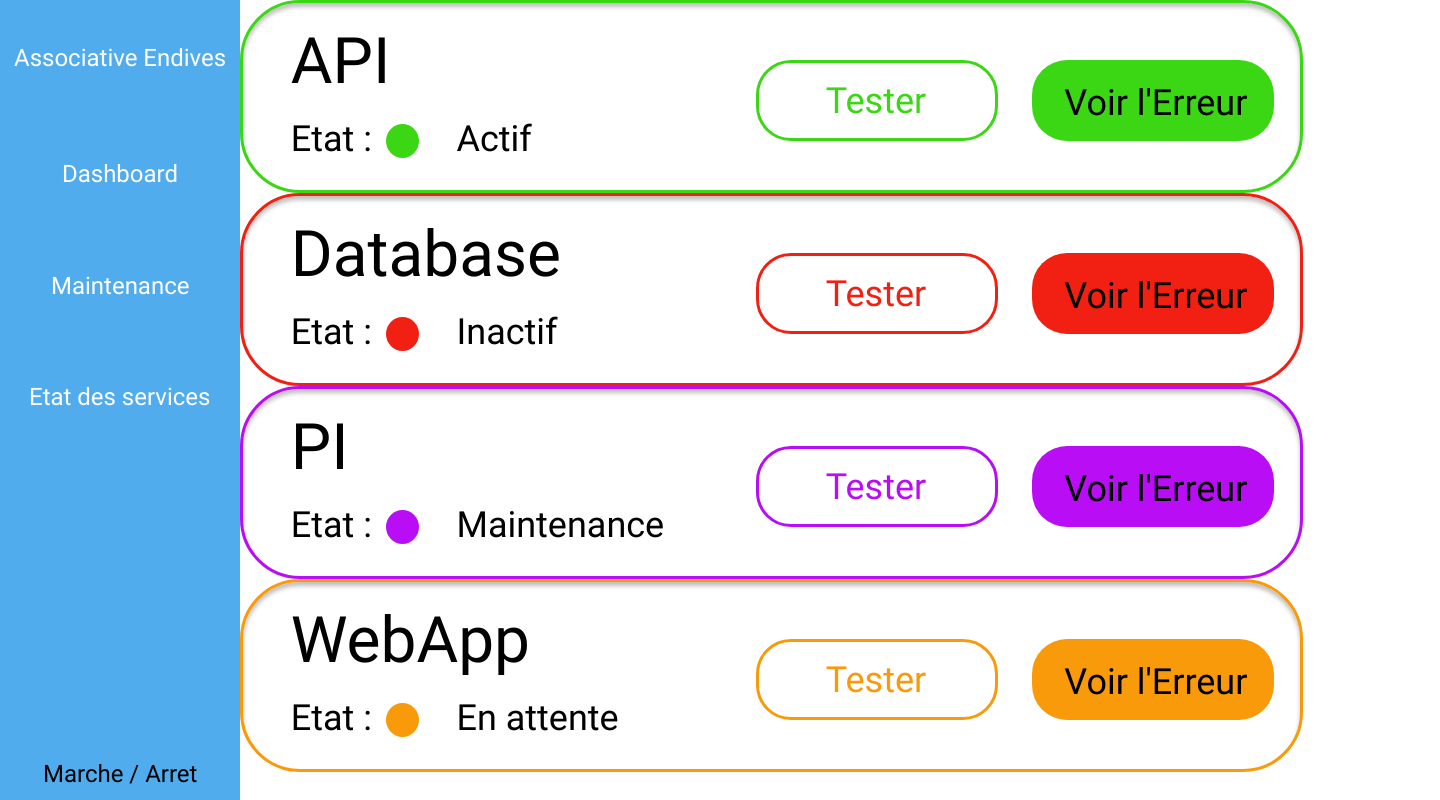
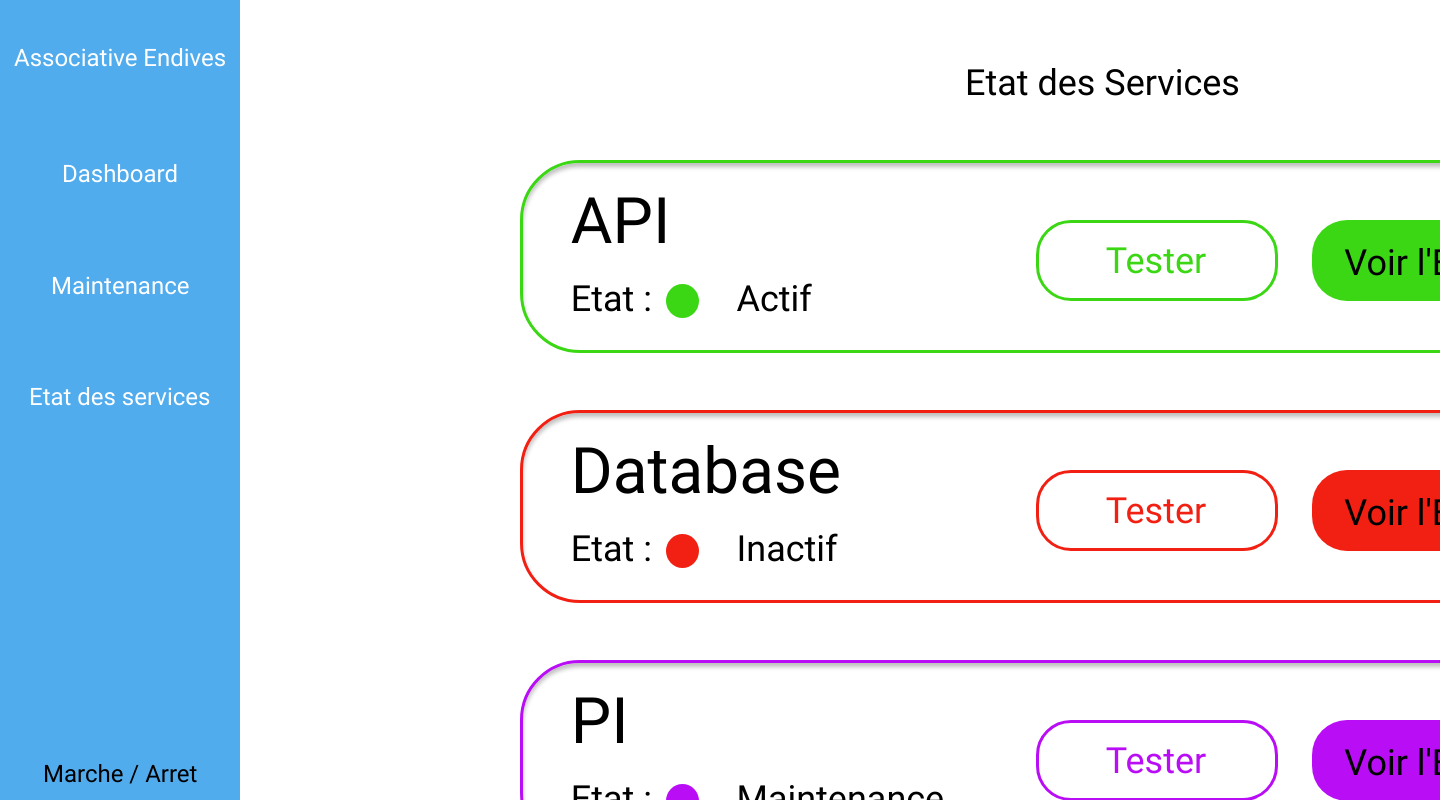
Before and after one commit to atzisb-kozak/Associative-Front-App, a Next.js app: page /etat in a window 1280 px wide. Shown: the whole page, 1440 px wide, since content can reach past the window. Built offline with nearby package versions, Linux system fonts and the light colour scheme; a web font is replaced by a local one.

Commit message:
[docs](comment) add comment component, props and state

```diff
--- a/components/layout.tsx
+++ b/components/layout.tsx
@@ -1,9 +1,33 @@
-import React from 'react';
+/**
+ * Module import
+ */
+import React, { Component } from 'react';
 import Link from 'next/link'
 import styles from '@styles/Layout.module.css'
 
-export default function Layout({ children }) {
-	return (
+/**
+ * Props for layout component
+ *
+ * Add children component to use layout on page
+ *
+ * @interface ILayoutProps
+ */
+interface ILayoutProps {
+	children: any
+}
+
+/**
+ * Main layout component
+ *
+ * sidebar menu
+ *
+ * @export
+ * @class Layout
+ * @extends {Component<ILayoutProps>}
+ */
+export default class Layout extends Component<ILayoutProps> {
+	render() {
+		return(
 			<div className={styles.layout_container}>
 				<div className={styles.sidebar}>
 					<div className={styles.sidebar_title}>Associative Endives</div>
@@ -20,7 +44,8 @@ export default function Layout({ children }) {
 						<div className={styles.sidebar_poweroff}>Marche / Arret</div>
 					</div>
 				</div>
-			<div className={styles.app_container}>{children}</div>
+				<div className={styles.app_container}>{this.props.children}</div>
 			</div>
 		)
 	}
+}
--- a/pages/index.tsx
+++ b/pages/index.tsx
@@ -4,7 +4,7 @@ import React, { Component } from 'react';
 import { IPesonCardProps, PesonCard } from '@components/pesoncard'
 import styles from '@styles/Home.module.css'
 
-const datas = [
+const datas : IPesonCardProps[] = [
 	{	pesonNumber: 1, etat: "actif", poids: 140},
 	{	pesonNumber: 2, etat: "inactif", poids: null},
 	{	pesonNumber: 3, etat: "enattente", poids: null},
@@ -17,7 +17,7 @@ const datas = [
 	{	pesonNumber: 10, etat: "actif", poids: 140},
 	{	pesonNumber: 11, etat: "actif", poids: 140},
 	{	pesonNumber: 12, etat: "actif", poids: 140},
-]
+];
 
 export default class Test extends Component {
 
--- a/styles/Home.module.css
+++ b/styles/Home.module.css
@@ -2,8 +2,6 @@
 
 .title{
 	position: absolute;
-	width: 231px;
-	height: 42px;
 	left: 725px;
 	top: 62px;
 
@@ -25,3 +23,12 @@
 	grid-template-columns: repeat(6, 1fr);
 	gap: 48px 24px;
 }
+
+.card_service_grid {
+	position: absolute;
+	top: 20vh;
+	left: 35vh;
+	display: grid;
+	grid-template-columns: repeat(1, 1fr);
+	gap: 57px;
+}
--- a/styles/Layout.module.css
+++ b/styles/Layout.module.css
@@ -1,6 +1,6 @@
 /* layout */
 .layout_container {
-	position: relative;
+	position: fixed;
 	width: 240px;
 	height: 100vh;
 }
@@ -8,11 +8,12 @@
 /* app */
 
 .app_container{
-	position: absolute;
-	width: 1200px;
+	position: relative;
+	width: 100em;
 	height: 100vh;
 	left: 240px;
 	top: 0px;
+	overflow: auto;
 }
 
 
```
Also changed, not shown: components/pesoncard.tsx (+35 -4 lines), styles/PesonCard.module.css (+6 -6 lines). Lines whose indentation alone changed are shown as unchanged.
